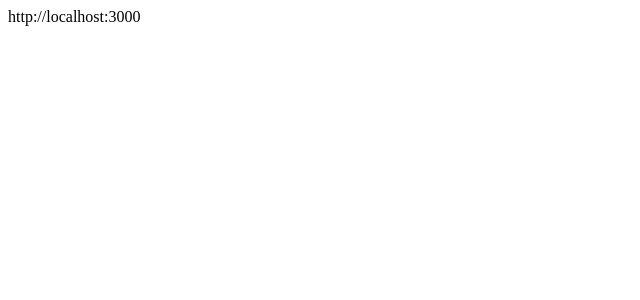
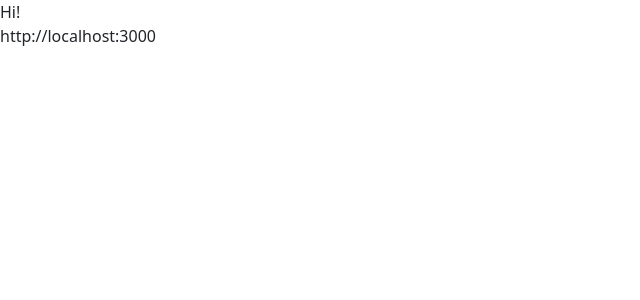
Before and after one commit to DonaldoLR/daily-cooking-frontend, a React (Create React App) app: page / in a window 1280 px wide. Shown: the top 300 px of the page, without its empty margins (0-640 px from the left). Built offline with nearby package versions, Linux system fonts and the light colour scheme.

Commit message:
added bootsrap lib

```diff
--- a/public/index.html
+++ b/public/index.html
@@ -24,6 +24,12 @@
       work correctly both with client-side routing and a non-root public URL.
       Learn how to configure a non-root public URL by running `npm run build`.
     -->
+		<link
+			href="https://cdn.jsdelivr.net/npm/bootstrap@5.1.1/dist/css/bootstrap.min.css"
+			rel="stylesheet"
+			integrity="sha384-F3w7mX95PdgyTmZZMECAngseQB83DfGTowi0iMjiWaeVhAn4FJkqJByhZMI3AhiU"
+			crossorigin="anonymous"
+		/>
 		<title>Daily Cooking - Recipies</title>
 	</head>
 	<body>
@@ -39,5 +45,10 @@
       To begin the development, run `npm start` or `yarn start`.
       To create a production bundle, use `npm run build` or `yarn build`.
     -->
+		<script
+			src="https://cdn.jsdelivr.net/npm/bootstrap@5.1.1/dist/js/bootstrap.bundle.min.js"
+			integrity="sha384-/bQdsTh/da6pkI1MST/rWKFNjaCP5gBSY4sEBT38Q/9RBh9AH40zEOg7Hlq2THRZ"
+			crossorigin="anonymous"
+		></script>
 	</body>
 </html>
--- a/src/App.js
+++ b/src/App.js
@@ -1,8 +1,15 @@
 import { BrowserRouter as Router, Switch, Route, Link } from "react-router-dom";
+import Navigation from "./components/Navigation";
+
 function App() {
 	const BASE_URL = process.env.REACT_APP_BASE_URL;
 
-	return <div className='App'>{BASE_URL}</div>;
+	return (
+		<div className='App'>
+			<Navigation />
+			{BASE_URL}
+		</div>
+	);
 }
 
 export default App;
--- /dev/null
+++ b/src/components/Navigation.jsx
@@ -0,0 +1,8 @@
+import React from "react";
+import { BrowserRouter as Router, Switch, Route, Link } from "react-router-dom";
+
+const Navigation = () => {
+	return <div>Hi!</div>;
+};
+
+export default Navigation;
```
